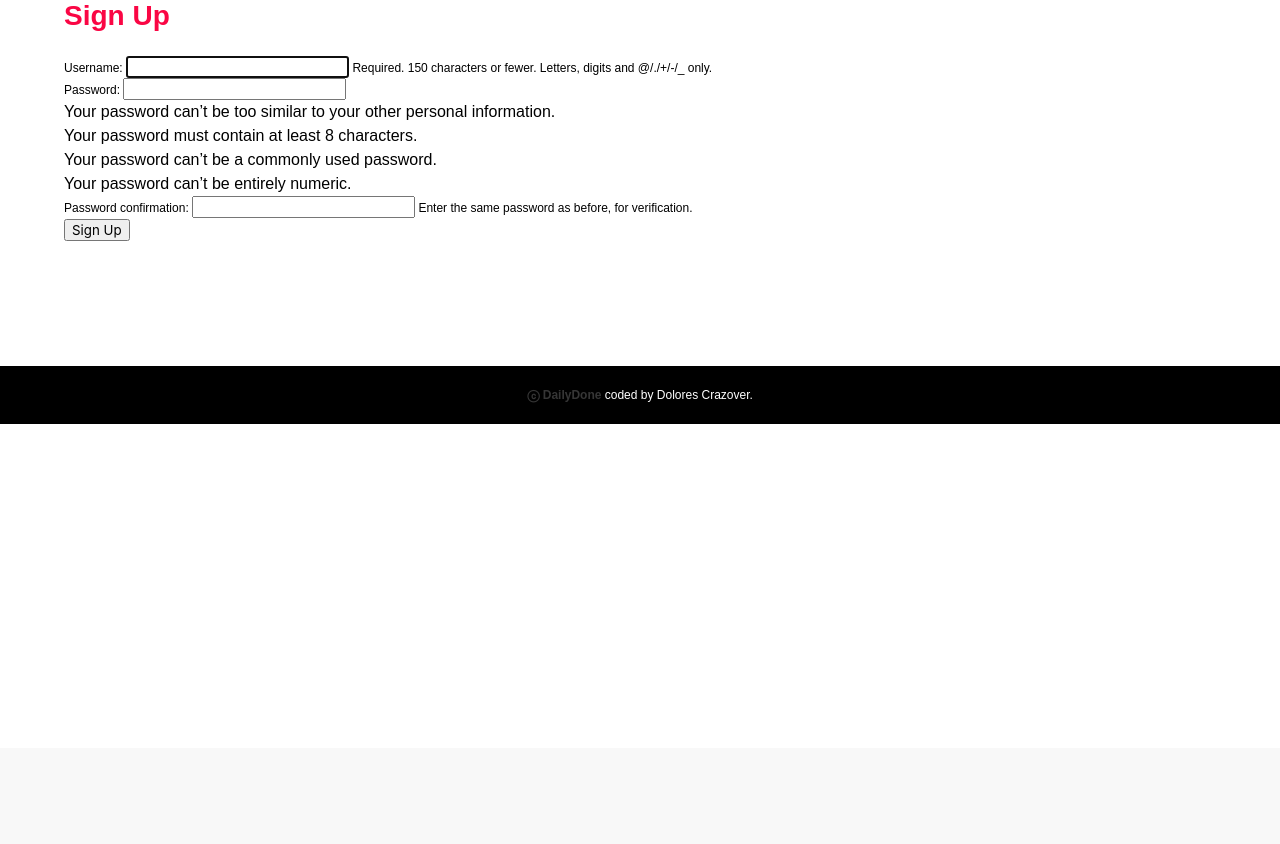
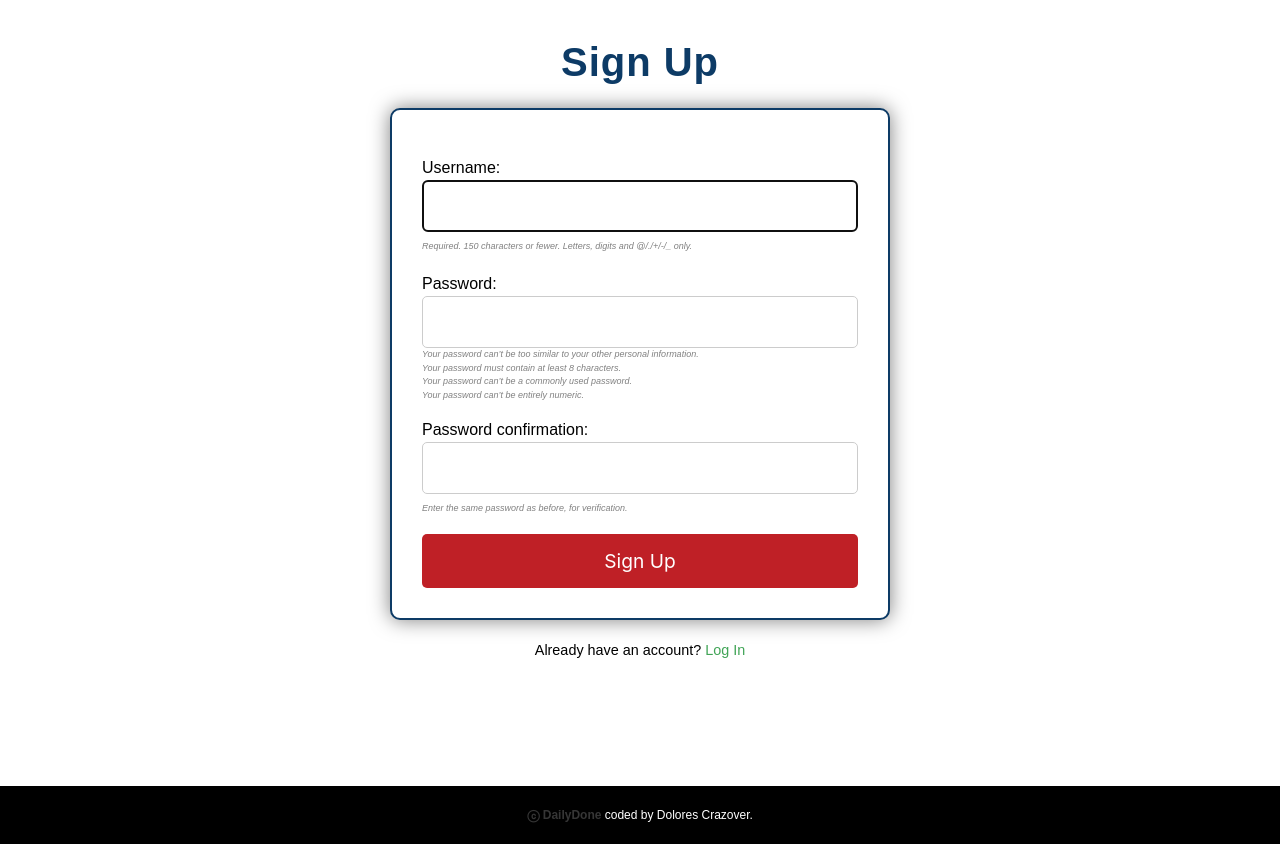
Before and after one commit to katiemcmillin/dailydone, a Django app: page /accounts/signup/ in a window 1280 px wide. Shown: the part 52-896 px from the top of the page. Before the commit the page ends 800 px from the top, so only its background shows below. Run offline with Django 4.2, Linux system fonts and the light colour scheme.

Commit message:
signup page done design and template adjusted

```diff
--- a/main_app/static/styles/main.css
+++ b/main_app/static/styles/main.css
@@ -947,6 +947,7 @@ h1.login-title {
     font-size: 2.5em;
     letter-spacing: 1px;
     margin-top: 2rem;
+
 }
 
 .login-form {
@@ -983,3 +984,97 @@ h1.login-title {
 .login-form input[type="submit"]:hover {
     background-color: #0D3B66;
 }
+
+p.has-text-centered {
+    text-align: center;
+    margin-top: 20px;
+    font-size: 0.9em;
+}
+
+p.has-text-centered a.signup-link {
+    color: #40A456;
+    text-decoration: none;
+}
+
+p.has-text-centered a.signup-link:hover {
+    text-decoration: underline;
+}
+
+/* signup Page*/
+/* Same login a little */
+
+h1.signup-title {
+    text-align: center;
+    color: #0D3B66;
+    font-size: 2.5em;
+    letter-spacing: 1px;
+    margin-top: 2rem;
+    margin-bottom: 1rem;
+    font-weight: bold;
+}
+
+.signup-form {
+    width: 500px;
+    margin: 0 auto;
+    padding: 30px;
+    border: 2px solid #0D3B66;
+    background-color: #fff;
+    border-radius: 10px;
+    box-shadow: 0px 0px 20px 0px rgba(0,0,0,0.5);
+}
+
+.signup-form input[type="text"], .signup-form input[type="password"] {
+    width: 100%;
+    padding: 15px;
+    margin-bottom: 20px;
+    border-radius: 5px;
+    border: 1px solid #ccc;
+    font-size: 1em;
+}
+
+.signup-form input[type="submit"] {
+    width: 100%;
+    padding: 15px;
+    color: #fff;
+    background-color: #BF2026;
+    border: none;
+    border-radius: 5px;
+    cursor: pointer;
+    transition: background-color 0.3s ease;
+    font-size: 1.2em;
+    margin-top: 1rem;
+}
+
+.helptext {
+    font-size: 9px;
+    color: grey;
+    font-style: italic;
+    margin-top: 0;
+
+}
+
+.signup-form .fieldWrapper input {
+    margin-bottom: 0;
+}
+
+.signup-form .fieldWrapper{
+    margin-top: 1rem;
+}
+.signup-form input[type="submit"]:hover {
+    background-color: #0D3B66;
+}
+
+p.has-text-centered {
+    text-align: center;
+    margin-top: 20px;
+    font-size: 0.9em;
+}
+
+p.has-text-centered a.login-link {
+    color: #40A456;
+    text-decoration: none;
+}
+
+p.has-text-centered a.login-link:hover {
+    text-decoration: underline;
+}
--- a/main_app/templates/registration/login.html
+++ b/main_app/templates/registration/login.html
@@ -11,4 +11,8 @@
     <input type="hidden" name="next" value="{{ next }}" />
 </form>
 
+<p class="has-text-centered">
+    Don't have an account? <a href="{% url 'signup' %}" class="signup-link">Sign Up</a>
+</p>
+
 {% endblock %}
--- a/main_app/templates/registration/signup.html
+++ b/main_app/templates/registration/signup.html
@@ -1,14 +1,29 @@
 {% extends 'base.html' %}
 
-{% block title %}Signup{% endblock %}
+{% block title %}Dailydone Signup{% endblock %}
 
 {% block content %}
 
-<h1 class="title">Sign Up</h1>
-<form method="post" action="{% url 'signup' %}">
-    {% csrf_token %} {{ form.as_p }}
+<h1 class="signup-title">Sign Up</h1>
+
+<form class="signup-form" method="post" action="{% url 'signup' %}">
+    {% csrf_token %}
+    {% for field in form %}
+        <div class="fieldWrapper">
+            {{ field.label_tag }}
+            {{ field }}
+            {% if field.help_text %}
+                <span class="helptext">{{ field.help_text }}</span>
+            {% endif %}
+            {{ field.errors }}
+        </div>
+    {% endfor %}
     <input type="submit" class="btn" value="Sign Up" />
     <input type="hidden" name="next" value="{{ next }}" />
 </form>
 
+<p class="has-text-centered">
+    Already have an account? <a href="{% url 'login' %}" class="login-link">Log In</a>
+</p>
+
 {% endblock %}
```
